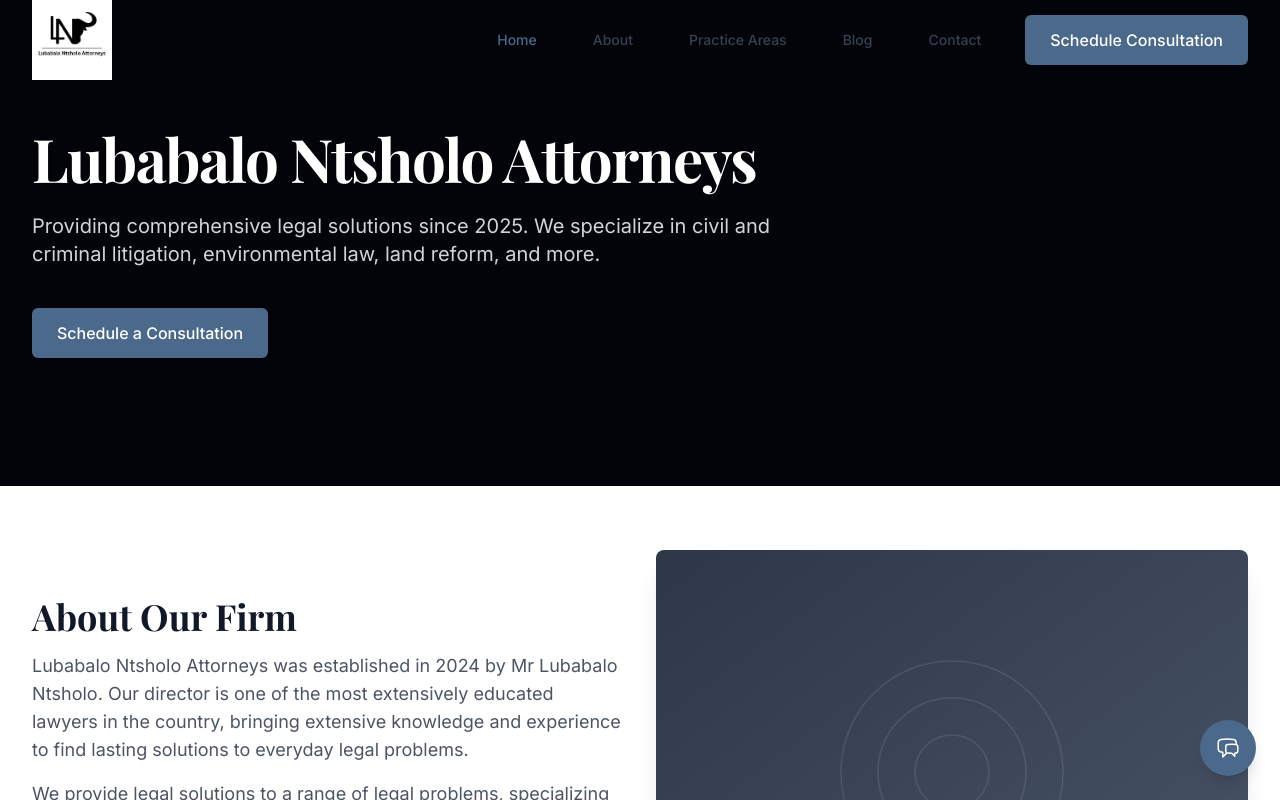
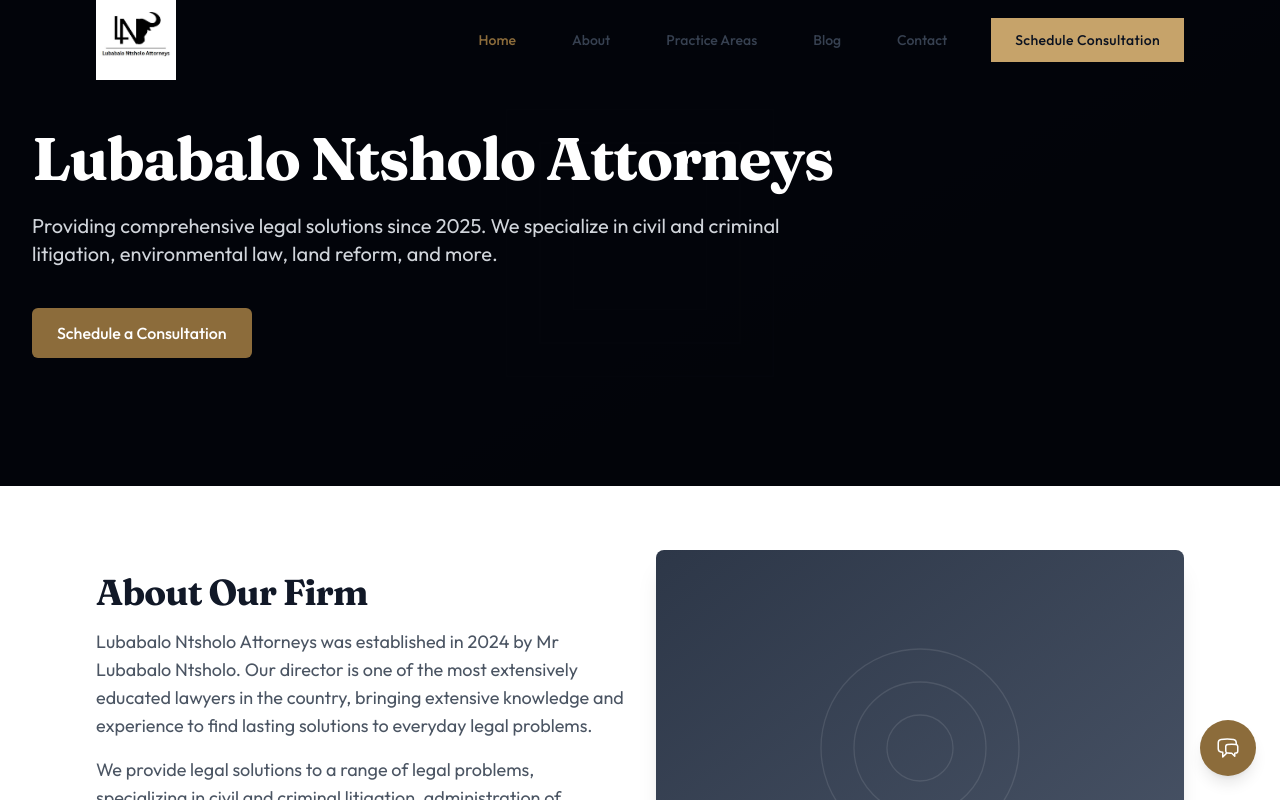
Before and after one commit to Qwezzy/lubabalo_Lawfirm_website, a React (Vite) app: page / in a window 1280 px wide. Shown: the top 800 px of the page. Built offline with nearby package versions, Linux system fonts and the light colour scheme.

Commit message:
Refresh brand system: typography, palette, shared SEO schema and firm data

```diff
--- a/index.html
+++ b/index.html
@@ -1,15 +1,16 @@
 <!DOCTYPE html>
-<html lang="en">
+<html lang="en-ZA">
   <head>
     <meta charset="UTF-8" />
-    <link rel="icon" type="image/svg+xml" href="/favicon.svg" />
+    <link rel="icon" type="image/jpeg" href="/logo.jpg" />
     <meta name="viewport" content="width=device-width, initial-scale=1.0" />
-    <meta name="description" content="Professional legal services specializing in corporate, family, and criminal law. Expert attorneys dedicated to protecting your rights and interests." />
-    <meta name="keywords" content="law firm, attorneys, legal services, corporate law, family law, criminal law" />
+    <meta name="theme-color" content="#0b1220" />
+    <meta name="description" content="Lubabalo Ntsholo Attorneys is a Kuils River law firm advising on civil and criminal litigation, land reform, environmental law, evictions, family law, customary law, personal injury, and deceased estates." />
+    <title>Lubabalo Ntsholo Attorneys | Kuils River &amp; Cape Town Law Firm</title>
     <link rel="preconnect" href="https://fonts.googleapis.com" />
     <link rel="preconnect" href="https://fonts.gstatic.com" crossorigin />
-    <link href="https://fonts.googleapis.com/css2?family=Inter:wght@400;500;600;700&family=Playfair+Display:wght@400;500;600;700&display=swap" rel="stylesheet" />
-    <title>Law Firm Name | Professional Legal Services</title>
+    <link rel="preconnect" href="https://images.unsplash.com" />
+    <link href="https://fonts.googleapis.com/css2?family=Fraunces:opsz,wght@9..144,400;9..144,500;9..144,600;9..144,700&family=Outfit:wght@300;400;500;600;700&display=swap" rel="stylesheet" />
   </head>
   <body>
     <div id="root"></div>
--- a/src/styles/index.css
+++ b/src/styles/index.css
@@ -8,49 +8,47 @@
   }
 
   body {
-    @apply bg-white text-gray-900 antialiased;
+    @apply bg-parchment-50 text-ink-800 antialiased font-sans;
   }
 
-  h1, h2, h3, h4, h5, h6 {
-    @apply font-serif font-bold;
+  h1,
+  h2,
+  h3,
+  h4 {
+    @apply font-serif font-medium tracking-tight text-ink-900;
   }
 }
 
 @layer components {
   .container {
-    @apply max-w-7xl mx-auto px-4 sm:px-6 lg:px-8;
+    @apply max-w-6xl mx-auto px-5 sm:px-8;
+  }
+
+  .eyebrow {
+    @apply text-xs font-semibold uppercase tracking-[0.22em] text-gold-600;
   }
 
   .btn {
-    @apply inline-flex items-center justify-center px-6 py-3 border border-transparent text-base font-medium rounded-md shadow-sm transition-colors duration-200;
+    @apply inline-flex items-center justify-center px-6 py-3 text-sm font-medium tracking-wide transition-all duration-200;
   }
 
   .btn-primary {
-    @apply btn bg-primary-600 text-white hover:bg-primary-700 focus:outline-none focus:ring-2 focus:ring-offset-2 focus:ring-primary-500;
+    @apply btn bg-gold-500 text-ink-900 hover:bg-gold-400 focus:outline-none focus:ring-2 focus:ring-offset-2 focus:ring-gold-500;
   }
 
   .btn-secondary {
-    @apply btn bg-secondary-600 text-white hover:bg-secondary-700 focus:outline-none focus:ring-2 focus:ring-offset-2 focus:ring-secondary-500;
+    @apply btn border border-ink-800/15 bg-white text-ink-800 hover:border-ink-800/40;
   }
 
-  .btn-outline {
-    @apply btn border-primary-600 text-primary-600 hover:bg-primary-50 focus:outline-none focus:ring-2 focus:ring-offset-2 focus:ring-primary-500;
+  .btn-ghost {
+    @apply btn border border-white/25 text-white hover:bg-white hover:text-ink-900;
   }
 
-  .input {
-    @apply block w-full rounded-md border-gray-300 shadow-sm focus:border-primary-500 focus:ring-primary-500 sm:text-sm;
+  .page-hero {
+    @apply relative isolate overflow-hidden bg-ink-900 text-white;
   }
 
-  .label {
-    @apply block text-sm font-medium text-gray-700 mb-1;
+  .card {
+    @apply rounded-2xl border border-ink-800/8 bg-white p-7 shadow-soft;
   }
 }
-
-/* Custom animations */
-.animate-fade-in {
-  animation: fadeIn 0.5s ease-in-out;
-}
-
-.animate-slide-up {
-  animation: slideUp 0.5s ease-out;
-}
--- a/tailwind.config.js
+++ b/tailwind.config.js
@@ -1,63 +1,60 @@
 /** @type {import('tailwindcss').Config} */
 export default {
-  content: [
-    "./index.html",
-    "./src/**/*.{js,ts,jsx,tsx}",
-  ],
+  content: ['./index.html', './src/**/*.{js,ts,jsx,tsx}'],
   theme: {
     extend: {
       colors: {
+        ink: {
+          50: '#f4f6f8',
+          100: '#e6eaef',
+          700: '#243044',
+          800: '#162033',
+          900: '#0b1220',
+          950: '#070c14',
+        },
+        gold: {
+          50: '#faf6ee',
+          100: '#f3ead4',
+          400: '#d4b57a',
+          500: '#c6a36a',
+          600: '#b08a4d',
+          700: '#8c6c3b',
+        },
+        parchment: {
+          50: '#fbf8f2',
+          100: '#f4efe6',
+          200: '#e8dfd0',
+        },
         primary: {
-          50: '#f5f7fa',
-          100: '#ebeef3',
-          200: '#d2dae5',
-          300: '#b9c6d7',
-          400: '#869db9',
-          500: '#53749b',
-          600: '#4b698b',
-          700: '#3f5874',
-          800: '#32465d',
-          900: '#293a4c',
-          950: '#1a2530',
+          50: '#faf6ee',
+          100: '#f3ead4',
+          200: '#e8dfd0',
+          300: '#d4b57a',
+          400: '#c6a36a',
+          500: '#b08a4d',
+          600: '#8c6c3b',
+          700: '#243044',
+          800: '#162033',
+          900: '#0b1220',
+          950: '#070c14',
         },
         secondary: {
-          50: '#f8f4f4',
-          100: '#f1e9e9',
-          200: '#e3d3d3',
-          300: '#d5bdbd',
-          400: '#b98a8a',
-          500: '#9d5757',
-          600: '#8d4e4e',
-          700: '#764242',
-          800: '#5e3535',
-          900: '#4c2c2c',
-          950: '#2e1a1a',
+          50: '#f4f6f8',
+          100: '#e6eaef',
+          500: '#243044',
+          600: '#162033',
+          700: '#0b1220',
         },
       },
       fontFamily: {
-        sans: ['Inter', 'sans-serif'],
-        serif: ['Playfair Display', 'serif'],
+        sans: ['Outfit', 'system-ui', 'sans-serif'],
+        serif: ['Fraunces', 'Georgia', 'serif'],
       },
-      spacing: {
-        '128': '32rem',
-        '144': '36rem',
+      letterSpacing: {
+        tightest: '-0.04em',
       },
-      borderRadius: {
-        '4xl': '2rem',
-      },
-      animation: {
-        'fade-in': 'fadeIn 0.5s ease-in-out',
-        'slide-up': 'slideUp 0.5s ease-out',
-      },
-      keyframes: {
-        fadeIn: {
-          '0%': { opacity: '0' },
-          '100%': { opacity: '1' },
-        },
-        slideUp: {
-          '0%': { transform: 'translateY(20px)', opacity: '0' },
-          '100%': { transform: 'translateY(0)', opacity: '1' },
-        },
+      boxShadow: {
+        soft: '0 24px 60px -28px rgba(11, 18, 32, 0.35)',
       },
     },
   },
```
